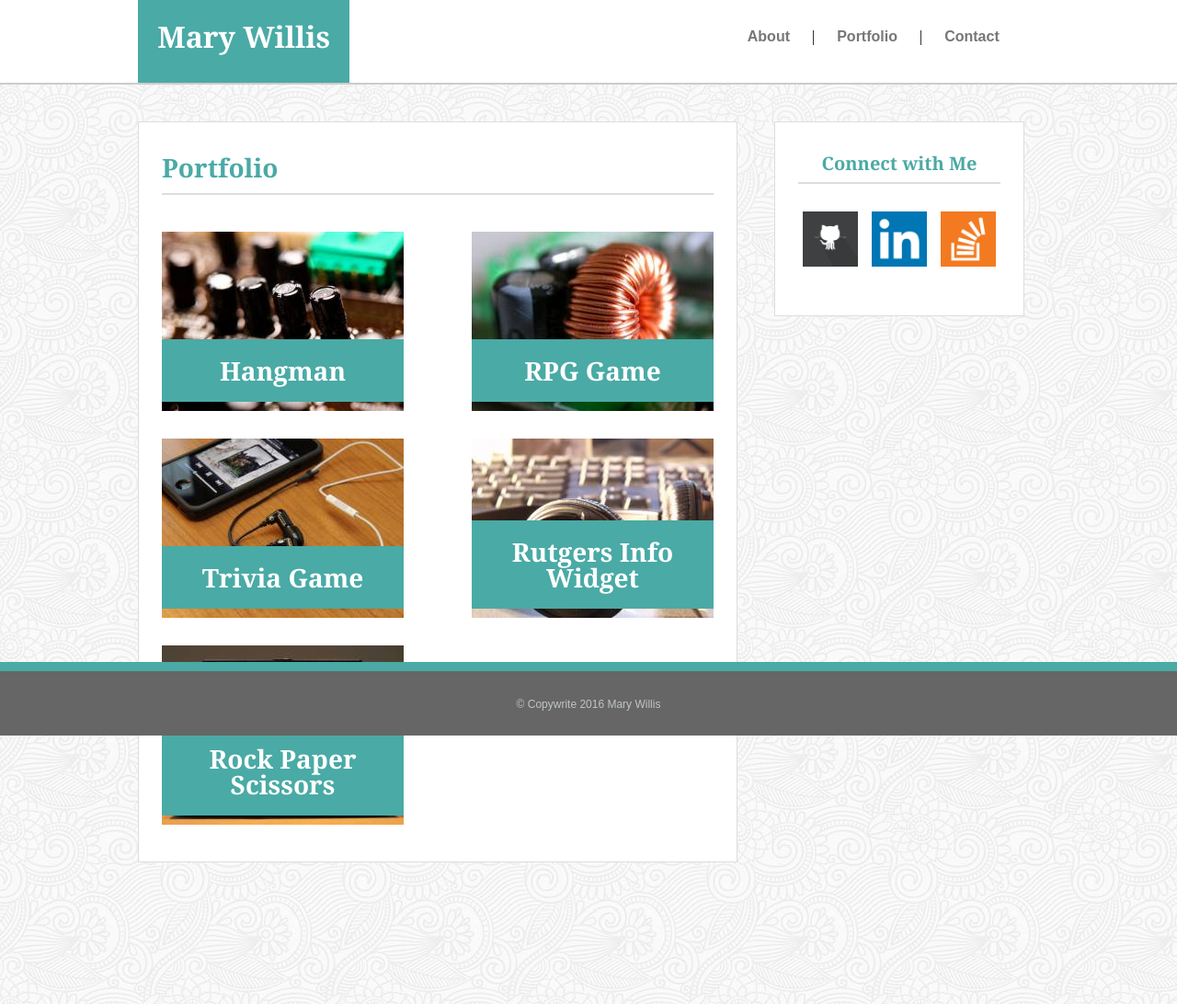
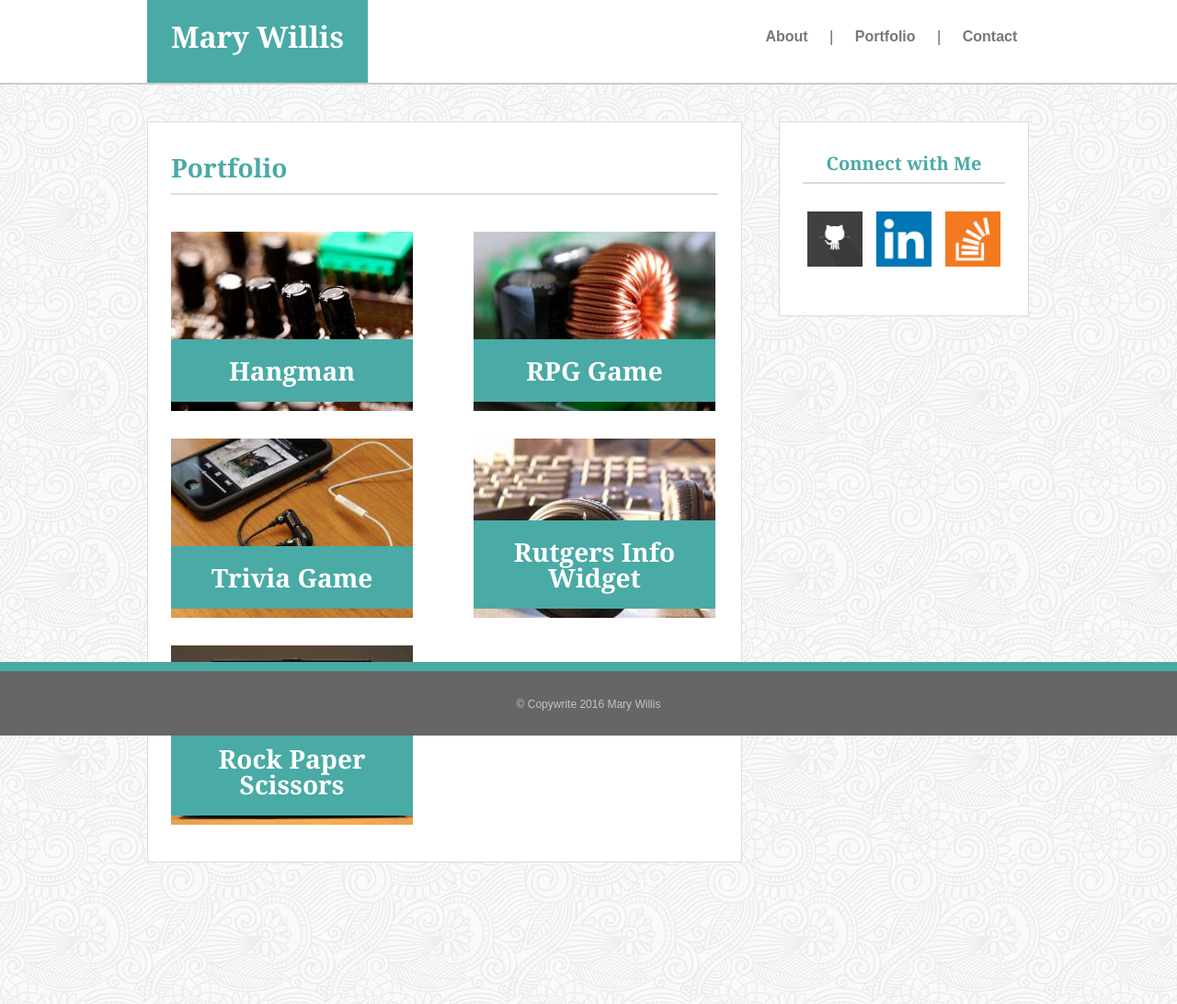
Before and after one commit to msibilsk/Basic-Portfolio, a PHP site: page /portfolio.html in a window 1280 px wide. Shown: the whole page at 92% size. Run offline with PHP 8.4, Linux system fonts and the light colour scheme.

Commit message:
yet more changes to layout

```diff
--- a/assets/css/style.css
+++ b/assets/css/style.css
@@ -11,24 +11,30 @@
 	border-bottom: 2px solid #cccccc;
 }
 
+.header_container {
+	width: 960px;
+	height: 90px;
+	clear: both;
+	margin: 0px auto;
+}
+
 h1 {
 	font-family: Georgia, Times, "Times New Roman", serif;
 	color: white;
 	background-color: #4aaaa5;
-	width: 18%;
+	width: 25%;
 	height: 90px;
 	float: left;
 	font-weight: bold;
 	font-size: 2em;
 	line-height: 2.5em;
 	text-align: center;
-	margin-left: 150px;
 }
 
 ul {
-	margin-left: 33%;
+	margin-left: 44%;
 	height: 90px;
-	width: 25%;
+	width: 31%;
 	float: left;
 	line-height: 5em;
 }
@@ -48,6 +54,8 @@
 .container {
 	clear: both;
 	min-height: 700px;
+	width: 960px;
+	margin: 0px auto;
 }
 
 h2 {
@@ -64,9 +72,8 @@
 
 .main_content {
 	min-height: 400px;
-	width: 600px;
+	width: 595px;
 	margin-top: 40px;
-	margin-left: 150px;
 	background-color: #ffffff;
 	float: left;
 	border: 1px solid #dddddd;
@@ -192,12 +199,12 @@
 
 .leftimg {
 	margin-left: 0px;
-	margin-right: 37px;
+	margin-right: 33px;
 }
 
 .rightimg {
 	margin-right: 0px;
-	margin-left: 37px;
+	margin-left: 33px;
 }
 
 h3 {
--- a/contact.html
+++ b/contact.html
@@ -8,6 +8,7 @@
 </head>
 <body>
 	<header>
+		<div class="header_container">
 			<h1>Mary Willis</h1>
 			<ul>
 				<li><a href="index.html">About</a></li>
@@ -16,6 +17,7 @@
 				<li>|</li>
 				<li><a href="contact.html">Contact</a></li>
 			</ul>
+		</div>
 	</header>
 	<div class="container">
 		<form class="main_content">
@@ -36,9 +38,9 @@
 			<a href="https://www.linkedin.com/in/mary-willis-695b7034"><img class="icon" src="assets/images/social-linkedin-square1-128.png" alt="Linkedin Icon" /></a>
 			<a href="http://stackoverflow.com/users/6952289/msibilsk?tab=profile"><img class="icon" src="assets/images/overflow-128.png" alt="Stack Overflow Icon" /></a>
 		</section>
+	</div>
 	<footer>
 		<p>&copy; Copywrite 2016 Mary Willis</p>
-		</footer>
-	</div>
+	</footer
 </body>
 </html>
--- a/index.html
+++ b/index.html
@@ -8,15 +8,16 @@
 </head>
 <body>
 	<header>
+		<div class="header_container">
 			<h1>Mary Willis</h1>
 			<ul>
-			<!--am i doing the pipes the right way? -->
 				<li><a href="index.html">About</a></li>
 				<li>|</li>
 				<li><a href="portfolio.html">Portfolio</a></li>
 				<li>|</li>
 				<li><a href="contact.html">Contact</a></li>
 			</ul>
+		</div>
 	</header>
 	<div class="container">
 		<section class="main_content">
@@ -36,9 +37,9 @@
 			<a href="https://www.linkedin.com/in/mary-willis-695b7034"><img class="icon" src="assets/images/social-linkedin-square1-128.png" alt="Linkedin Icon" /></a>
 			<a href="http://stackoverflow.com/users/6952289/msibilsk?tab=profile"><img class="icon" src="assets/images/overflow-128.png" alt="Stack Overflow Icon" /></a>
 		</section>
+	</div>
 	<footer
 		<p>&copy; Copywrite 2016 Mary Willis</p>
 	</footer>
-	</div>
 </body>
 </html>
--- a/portfolio.html
+++ b/portfolio.html
@@ -8,6 +8,7 @@
 </head>
 <body>
 	<header>
+		<div class="header_container">
 			<h1>Mary Willis</h1>
 			<ul>
 				<li><a href="index.html">About</a></li>
@@ -16,6 +17,7 @@
 				<li>|</li>
 				<li><a href="contact.html">Contact</a></li>
 			</ul>
+		</div>
 	</header>
 	<div class="container portfolio_container">
 		<section class="main_content portfolio_content" >
@@ -51,9 +53,9 @@
 			<a href="https://www.linkedin.com/in/mary-willis-695b7034"><img class="icon" src="assets/images/social-linkedin-square1-128.png" alt="Linkedin Icon" /></a>
 			<a href="http://stackoverflow.com/users/6952289/msibilsk?tab=profile"><img class="icon" src="assets/images/overflow-128.png" alt="Stack Overflow Icon" /></a>
 		</section>
+	</div>
 	<footer>
 		<p>&copy; Copywrite 2016 Mary Willis</p>
 	</footer>
-	</div>
 </body>
 </html>
```
Lines whose indentation alone changed are shown as unchanged.
